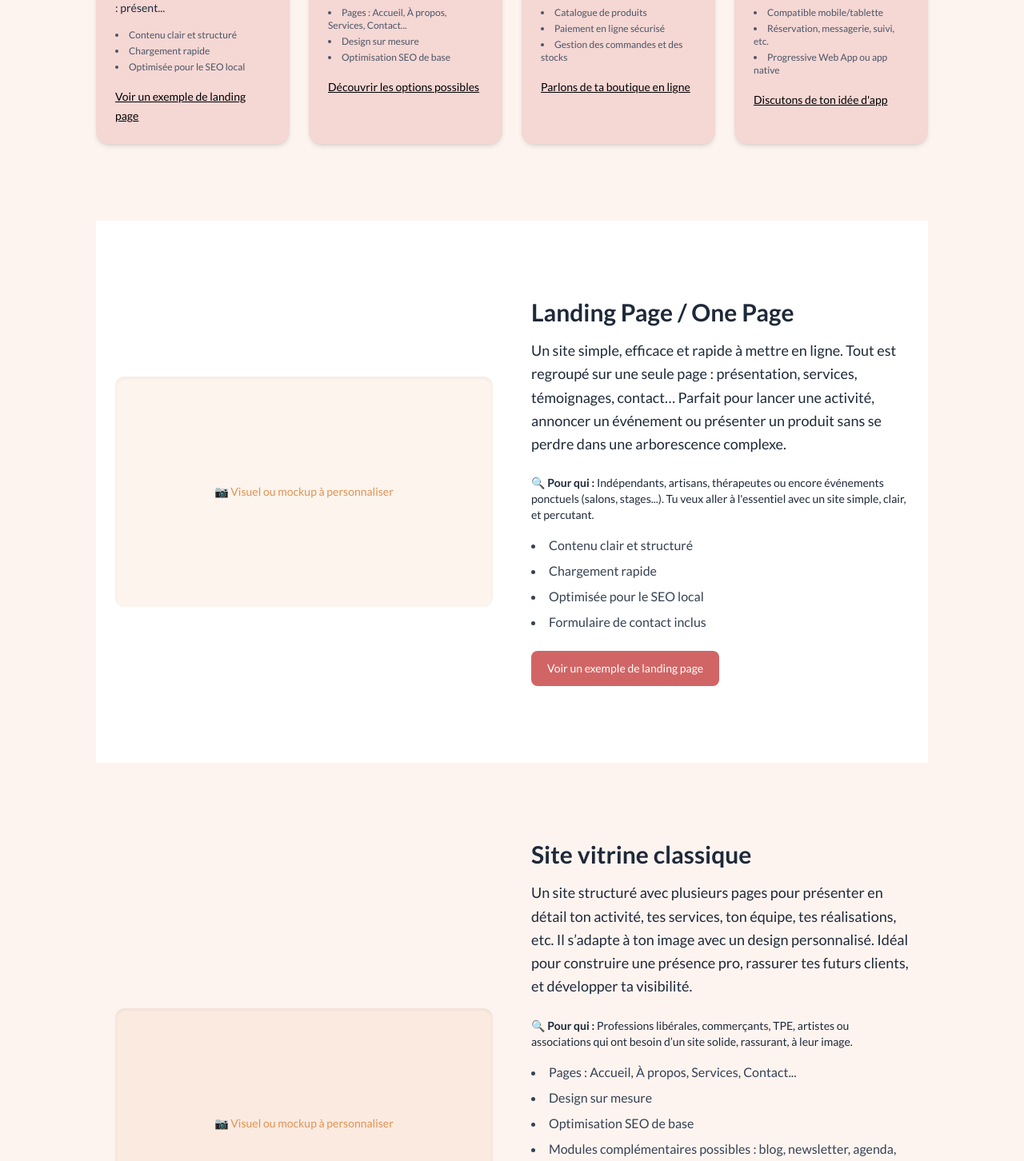
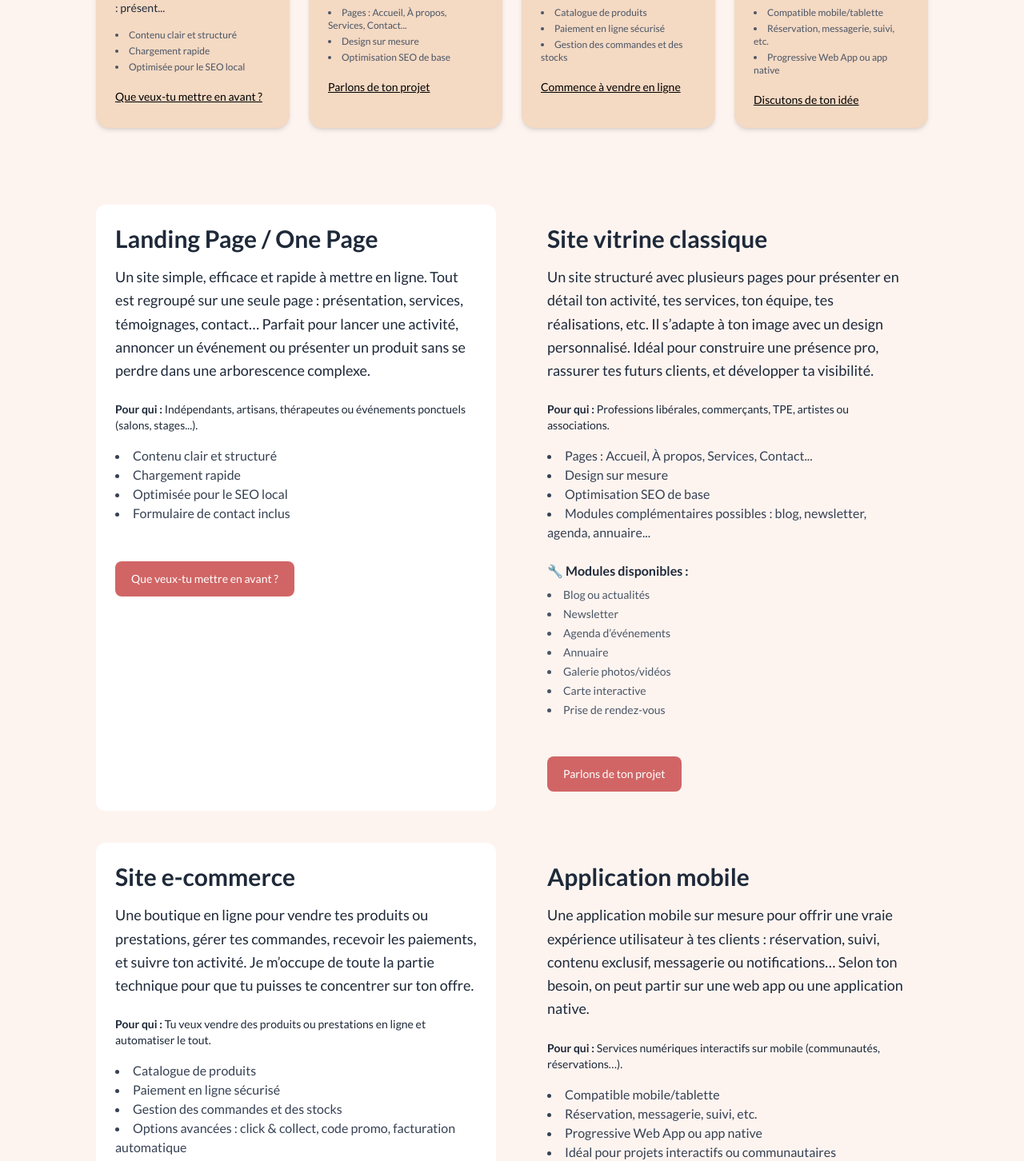
Before and after one commit to CyrThoDev/portfolio, a Next.js app: page /prestations in a window 1280 px wide. Shown: the part 447-1899 px from the top of the page at 80% size. Built offline with nearby package versions, Linux system fonts and the light colour scheme.

Commit message:
Prestations page

```diff
--- a/src/app/globals.css
+++ b/src/app/globals.css
@@ -5,7 +5,7 @@
 	--color-tahiti: #3ab7bf;
 	--color-bermuda: #78dcca;
   --color-themered:#D16565;
-  --color-themeorange : #E19251;
+  --color-themeorange : #E09251;
   --color-themewhite : #fdf4f0;
 
   --font-beautiful : "Beautiful", sans-serif;
--- a/src/app/prestations/page.tsx
+++ b/src/app/prestations/page.tsx
@@ -1,6 +1,7 @@
 import type { Metadata } from "next";
 import OfferCard, { type Offer } from "@/components/OfferCard";
-import OfferDetailSection from "@/components/OfferDetailSection";
+import OfferDetailSection from "@/components/OfferDetailCard";
+import OfferDetailCard from "@/components/OfferDetailCard";
 
 export const metadata: Metadata = {
 	title: "Prestations – Cyrielle Thomas",
@@ -33,7 +34,7 @@ export const metadata: Metadata = {
 const offers: Offer[] = [
 	{
 		title: "Landing Page / One Page",
-		color: "bg-themered/20",
+		color: "bg-[#F4D9C3]",
 		description:
 			"Un site simple, efficace et rapide à mettre en ligne. Tout est regroupé sur une seule page : présentation, services, témoignages, contact… Parfait pour lancer une activité, annoncer un événement ou présenter un produit sans se perdre dans une arborescence complexe.",
 		points: [
@@ -42,11 +43,11 @@ const offers: Offer[] = [
 			"Optimisée pour le SEO local",
 			"Formulaire de contact inclus",
 		],
-		cta: "Voir un exemple de landing page",
+		cta: "Que veux-tu mettre en avant ?",
 	},
 	{
 		title: "Site vitrine classique",
-		color: "bg-themered/20",
+		color: "bg-[#F4D9C3]",
 		description:
 			"Un site structuré avec plusieurs pages pour présenter en détail ton activité, tes services, ton équipe, tes réalisations, etc. Il s’adapte à ton image avec un design personnalisé. Idéal pour construire une présence pro, rassurer tes futurs clients, et développer ta visibilité.",
 		points: [
@@ -55,11 +56,11 @@ const offers: Offer[] = [
 			"Optimisation SEO de base",
 			"Modules complémentaires possibles : blog, newsletter, agenda, annuaire...",
 		],
-		cta: "Découvrir les options possibles",
+		cta: "Parlons de ton projet",
 	},
 	{
 		title: "Site e-commerce",
-		color: "bg-themered/20",
+		color: "bg-[#F4D9C3]",
 		description:
 			"Une boutique en ligne pour vendre tes produits ou prestations, gérer tes commandes, recevoir les paiements, et suivre ton activité. Je m’occupe de toute la partie technique pour que tu puisses te concentrer sur ton offre.",
 		points: [
@@ -68,11 +69,11 @@ const offers: Offer[] = [
 			"Gestion des commandes et des stocks",
 			"Options avancées : click & collect, code promo, facturation automatique",
 		],
-		cta: "Parlons de ta boutique en ligne",
+		cta: "Commence à vendre en ligne",
 	},
 	{
 		title: "Application mobile",
-		color: "bg-themered/20",
+		color: "bg-[#F4D9C3]",
 		description:
 			"Une application mobile sur mesure pour offrir une vraie expérience utilisateur à tes clients : réservation, suivi, contenu exclusif, messagerie ou notifications… Selon ton besoin, on peut partir sur une web app ou une application native.",
 		points: [
@@ -81,10 +82,11 @@ const offers: Offer[] = [
 			"Progressive Web App ou app native",
 			"Idéal pour projets interactifs ou communautaires",
 		],
-		cta: "Discutons de ton idée d'app",
+		cta: "Discutons de ton idée",
 	},
 ];
 
+const isEven = (n: number) => n % 2 === 0;
 export default function OffresPage() {
 	return (
 		<main className="min-h-screen flex flex-col px-10 lg:px-30 py-16 text-gray-800  scroll-smooth">
@@ -99,16 +101,37 @@ export default function OffresPage() {
 					</a>
 				))}
 			</section>
+			<div className="grid grid-cols-1 md:grid-cols-2 gap-10">
+				{offers.map((offer, index) => {
+					const isEven = index % 2 === 0;
+					const row = Math.floor(index / 2);
+					const col = index % 2;
 
-			{/* Section détails des offres */}
-			{offers.map((offer, index) => (
-				<OfferDetailSection
-					key={index}
-					id={`offer-${index}`}
-					offer={offer}
-					reverse={index % 2 === 1}
-				/>
-			))}
+					const desktopColor =
+						col === 0
+							? row % 2 === 0
+								? "bg-white"
+								: "bg-[#fdf4f0]"
+							: row % 2 === 0
+								? "bg-[#fdf4f0]"
+								: "bg-white";
+
+					const mobileColor = isEven ? "bg-white" : "bg-[#fdf4f0]";
+
+					return (
+						<div
+							key={index}
+							className={`${mobileColor} md:${desktopColor} rounded-xl flex flex-col h-full`}
+						>
+							<OfferDetailCard
+								offer={offer}
+								reverse={index % 2 === 1}
+								bgColor="bg-transparent"
+							/>
+						</div>
+					);
+				})}
+			</div>
 		</main>
 	);
 }
--- a/src/components/Menu.tsx
+++ b/src/components/Menu.tsx
@@ -21,7 +21,7 @@ const Menu = () => {
 	return (
 		<nav
 			className={`sticky top-0 z-50  transition-colors duration-300 ${
-				isSticky ? "shadow-md bg-themewhite" : ""
+				isSticky ? "shadow-md bg-[#D16565]" : ""
 			}`}
 		>
 			<div className="flex flex-col md:flex-row gap-4 text-xl items-center text-center justify-center py-4 tablet:flex-row tablet:justify-end tablet:gap-8 tablet:px-8">
--- a/src/components/OfferCard.tsx
+++ b/src/components/OfferCard.tsx
@@ -22,9 +22,12 @@ export default function OfferCard({
 					<li key={i}>{p}</li>
 				))}
 			</ul>
-			<span className="text-sm underline text-black hover:text-gray-700">
+			<button
+				type="button"
+				className="text-sm underline text-black hover:text-gray-700"
+			>
 				{cta}
-			</span>
+			</button>
 		</div>
 	);
 }
--- /dev/null
+++ b/src/components/OfferDetailCard.tsx
@@ -0,0 +1,85 @@
+import type { Offer } from "./OfferCard";
+
+export default function OfferDetailCard({
+	offer,
+	reverse,
+	bgColor,
+}: {
+	offer: Offer;
+	reverse?: boolean;
+	bgColor: string;
+}) {
+	return (
+		<div className={`p-6 ${bgColor} flex flex-col h-full`}>
+			<div
+				className={`grid  gap-8 items-start ${
+					reverse ? "md:[&>*:first-child]:order-last" : ""
+				}`}
+			>
+				{/* Colonne texte */}
+				<div className="flex flex-col h-full">
+					<h2 className="text-3xl font-bold mb-4">{offer.title}</h2>
+					<p className="mb-6 leading-relaxed text-lg">{offer.description}</p>
+
+					{/* Pour qui */}
+					{offer.title.includes("Landing") && (
+						<p className="mb-4 text-sm">
+							<strong>Pour qui :</strong> Indépendants, artisans, thérapeutes ou
+							événements ponctuels (salons, stages...).
+						</p>
+					)}
+					{offer.title.includes("vitrine") && (
+						<p className="mb-4 text-sm">
+							<strong>Pour qui :</strong> Professions libérales, commerçants,
+							TPE, artistes ou associations.
+						</p>
+					)}
+					{offer.title.includes("e-commerce") && (
+						<p className="mb-4 text-sm">
+							<strong>Pour qui :</strong> Tu veux vendre des produits ou
+							prestations en ligne et automatiser le tout.
+						</p>
+					)}
+					{offer.title.includes("Application") && (
+						<p className="mb-4 text-sm">
+							<strong>Pour qui :</strong> Services numériques interactifs sur
+							mobile (communautés, réservations…).
+						</p>
+					)}
+
+					{/* Liste des points forts */}
+					<ul className="list-disc list-inside mb-6 text-gray-700">
+						{offer.points.map((point, idx) => (
+							<li key={idx}>{point}</li>
+						))}
+					</ul>
+
+					{/* Modules supplémentaires */}
+					{offer.title.includes("vitrine") && (
+						<div className="mb-6">
+							<h3 className="font-semibold text-base mb-2">
+								🔧 Modules disponibles :
+							</h3>
+							<ul className="list-disc list-inside text-sm text-gray-600 space-y-1">
+								<li>Blog ou actualités</li>
+								<li>Newsletter</li>
+								<li>Agenda d’événements</li>
+								<li>Annuaire</li>
+								<li>Galerie photos/vidéos</li>
+								<li>Carte interactive</li>
+								<li>Prise de rendez-vous</li>
+							</ul>
+						</div>
+					)}
+
+					{/* CTA en bas */}
+					<div className="mt-auto pt-6">
+						<button className="bg-[#D16565] text-white px-5 py-3 rounded-lg text-sm font-medium hover:bg-[#b65353] transition">
+							{offer.cta}
+						</button>
+					</div>
+				</div>
+			</div>
+		</div>
+	);
+}
--- a/src/components/OfferDetailSection.tsx
+++ /dev/null
@@ -1,95 +0,0 @@
-import type { Offer } from "./OfferCard";
-
-export default function OfferDetailSection({
-	id,
-	offer,
-	reverse = false,
-}: {
-	id: string;
-	offer: Offer;
-	reverse?: boolean;
-}) {
-	const bgColor = reverse ? "bg-[#fdf4f0]" : "bg-white";
-	const textColor = "text-gray-800";
-
-	return (
-		<section id={id} className={`py-24 ${bgColor}`}>
-			<div
-				className={`max-w-6xl mx-auto px-6 grid grid-cols-1 md:grid-cols-2 gap-12 items-center ${
-					reverse ? "md:flex-row-reverse" : ""
-				}`}
-			>
-				{/* Visuel ou Mockup à droite ou gauche */}
-				<div className="rounded-xl h-72 bg-[#E19251]/10 flex items-center justify-center text-[#E19251] text-sm shadow-inner">
-					📷 Visuel ou mockup à personnaliser
-				</div>
-
-				{/* Contenu textuel */}
-				<div className={textColor}>
-					<h2 className="text-3xl font-bold mb-4">{offer.title}</h2>
-					<p className="mb-6 leading-relaxed text-lg">{offer.description}</p>
-
-					{/* Public cible */}
-					{offer.title.includes("Landing") && (
-						<p className="mb-4 text-sm">
-							🔍 <strong>Pour qui :</strong> Indépendants, artisans, thérapeutes
-							ou encore événements ponctuels (salons, stages...). Tu veux aller
-							à l&#39;essentiel avec un site simple, clair, et percutant.
-						</p>
-					)}
-					{offer.title.includes("vitrine") && (
-						<p className="mb-4 text-sm">
-							🔍 <strong>Pour qui :</strong> Professions libérales, commerçants,
-							TPE, artistes ou associations qui ont besoin d’un site solide,
-							rassurant, à leur image.
-						</p>
-					)}
-					{offer.title.includes("e-commerce") && (
-						<p className="mb-4 text-sm">
-							🔍 <strong>Pour qui :</strong> Tu veux vendre des produits ou
-							prestations en ligne et automatiser les paiements, commandes et
-							livraisons.
-						</p>
-					)}
-					{offer.title.includes("Application") && (
-						<p className="mb-4 text-sm">
-							🔍 <strong>Pour qui :</strong> Structures avec une idée de service
-							numérique interactif (communauté, réservation, contenu exclusif,
-							etc.) accessible sur smartphone.
-						</p>
-					)}
-
-					{/* Liste des points forts */}
-					<ul className="space-y-2 list-disc list-inside text-gray-700 text-base mb-6">
-						{offer.points.map((point, index) => (
-							<li key={index}>{point}</li>
-						))}
-					</ul>
-
-					{/* Modules supplémentaires pour site vitrine */}
-					{offer.title.includes("vitrine") && (
-						<div className="mb-6">
-							<h3 className="font-semibold text-base mb-2">
-								🔧 Modules supplémentaires disponibles :
-							</h3>
-							<ul className="list-disc list-inside text-sm text-gray-600 space-y-1">
-								<li>Blog ou actualités</li>
-								<li>Newsletter avec inscription</li>
-								<li>Agenda ou calendrier d&#39;événements</li>
-								<li>Annuaire ou répertoire de membres</li>
-								<li>Galerie photos/vidéos</li>
-								<li>Carte interactive</li>
-								<li>Prise de rendez-vous en ligne</li>
-							</ul>
-						</div>
-					)}
-
-					{/* CTA bouton */}
-					<button className="bg-[#D16565] text-white px-5 py-3 rounded-lg text-sm font-medium hover:bg-[#b65353] transition">
-						{offer.cta}
-					</button>
-				</div>
-			</div>
-		</section>
-	);
-}
--- a/src/components/RealisationCard.tsx
+++ b/src/components/RealisationCard.tsx
@@ -65,7 +65,7 @@ export default function RealisationCard({
 						{technologies.map((tech) => (
 							<span
 								key={tech}
-								className="text-xs px-3 py-1 rounded-full bg-themered text-white"
+								className="text-xs px-3 py-1 rounded-full bg-themeorange text-black"
 							>
 								{tech}
 							</span>
```
Also changed, not shown: src/app/realisations/page.tsx (+24 -5 lines), src/components/Footer.tsx (+5 -5 lines), src/components/NavBar.tsx (+6 -1 lines).
